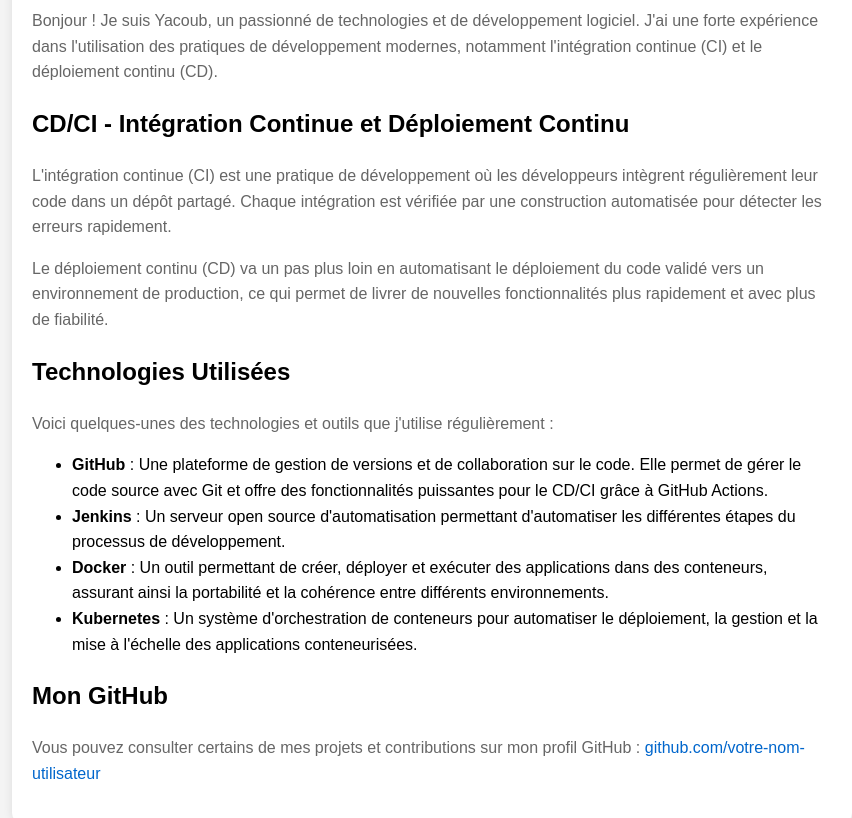
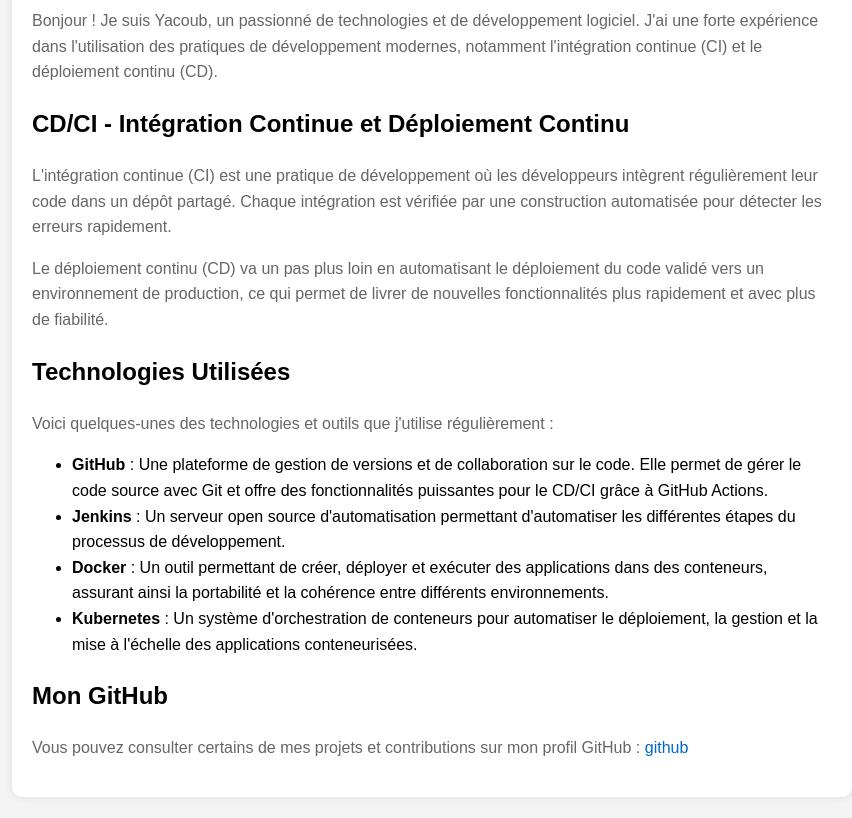
Before and after one commit to yacoubhrm/NFA040_S-ance1, a plain HTML site: page index.html in a window 1280 px wide. Shown: the part 126-944 px from the top of the page, without its empty margins (208-1060 px from the left). Drawn offline with Linux system fonts and the light colour scheme.

Commit message:
Update index.html

```diff
--- a/index.html
+++ b/index.html
@@ -51,7 +51,7 @@
         </ul>
 
         <h2>Mon GitHub</h2>
-        <p>Vous pouvez consulter certains de mes projets et contributions sur mon profil GitHub : <a href="https://github.com/yacoubhrm" target="_blank">github.com/votre-nom-utilisateur</a></p>
+        <p>Vous pouvez consulter certains de mes projets et contributions sur mon profil GitHub : <a href="https://github.com/yacoubhrm" target="_blank">github</a></p>
     </div>
 </body>
 </html>
```
